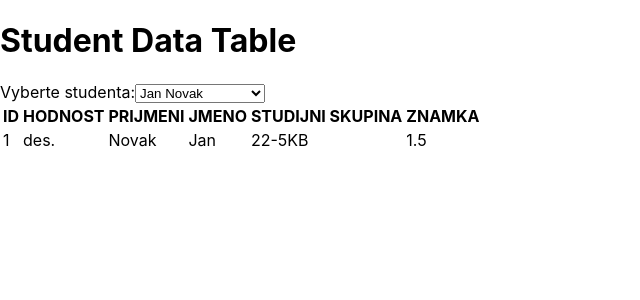
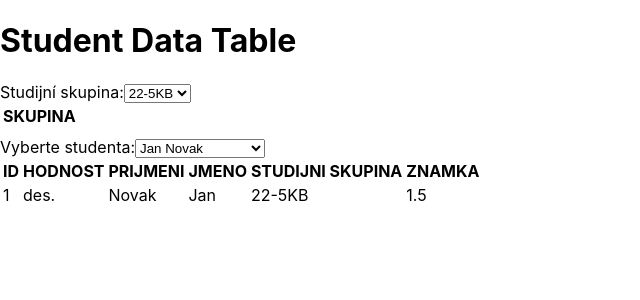
Before and after one commit to RiccieS/granting-app, a React (Create React App) app: page / in a window 1280 px wide. Shown: the top 300 px of the page, without its empty margins (0-640 px from the left). Built offline with nearby package versions, Linux system fonts and the light colour scheme.

Commit message:
Vyber skupiny

```diff
--- a/src/App.js
+++ b/src/App.js
@@ -2,10 +2,13 @@ import React, { useState } from 'react';
 import StudentTable from './components/StudentTable';
 import StudentSelect from './components/StudentSelect';
 import data from './data/students.json';
+import BranchSelect from './components/BranchSelect';
+import BranchTable from './components/BranchTable';
+
 
 export default function App() {
   const [selectedStudent, setSelectedStudent] = useState(data[0]);//Tady to editneme aby to brala uzivatele dle účtu ze kterého se přihlásil data[0] specifikuje kdo bude zobrazen
-
+  const [selectedBranch, setSelectedBranch] = useState(data[0]);
   const filterData = (student) => {
     if (student) {
       return data.filter((item) => item.id === student.id);
@@ -19,6 +22,10 @@ export default function App() {
   return (
     <div>
       <h1>Student Data Table</h1>
+      <BranchSelect data={data}
+      selectedBranch={selectedBranch}
+      onBranchChange={setSelectedBranch}/>
+      <BranchTable data={data} />
       <StudentSelect
         selectedStudent={selectedStudent}
         onStudentChange={setSelectedStudent}
--- a/src/components/BranchSelect.js
+++ b/src/components/BranchSelect.js
@@ -1,13 +1,22 @@
 import React from 'react';
 
-export default function BranchSelect({ selectedOption, onOptionChange }) {
+export default function ComboBox({ value, onBranchChange, data }) {
+  const studjiniSkupinaSet = new Set(data.map((student) => student.studjini_skupina));
+  const uniqueStudjiniSkupina = Array.from(studjiniSkupinaSet);
+
+  const handleChange = (event) => {
+    onBranchChange(event.target.value);
+  };
+
   return (
     <div>
-      <label htmlFor="select-option">Studijni skupina:</label>
-      <select id="select-option" value={selectedOption} onChange={e => onOptionChange(e.target.value)}>
-        <option value="vse">-</option>
-        <option value="225KB">22-5KB</option>
-        <option value="225VP">22-5VP</option>
+      <label htmlFor="combo-box">Studijní skupina:</label>
+      <select id="combo-box" value={value} onChange={handleChange}>
+        {uniqueStudjiniSkupina.map((studjiniSkupina) => (
+          <option key={studjiniSkupina} value={studjiniSkupina}>
+            {studjiniSkupina}
+          </option>
+        ))}
       </select>
     </div>
   );
--- /dev/null
+++ b/src/components/BranchTable.js
@@ -0,0 +1,23 @@
+import React from 'react';
+
+export default function BranchTable({ data }) {
+  const studjiniSkupinaSet = new Set(data.map((student) => student.studjini_skupina));
+  const uniqueStudjiniSkupina = Array.from(studjiniSkupinaSet);
+  return (
+    <table>
+      <thead>
+        <tr>
+          <th>SKUPINA</th>
+        </tr>
+      </thead>
+      <tbody>
+      {uniqueStudjiniSkupina.map(studjiniSkupinaSet => (
+          <tr key={studjiniSkupinaSet.id}>
+            <td>{studjiniSkupinaSet.studjini_skupina}</td>
+
+          </tr>
+        ))}
+      </tbody>
+    </table>
+  );
+}
```
